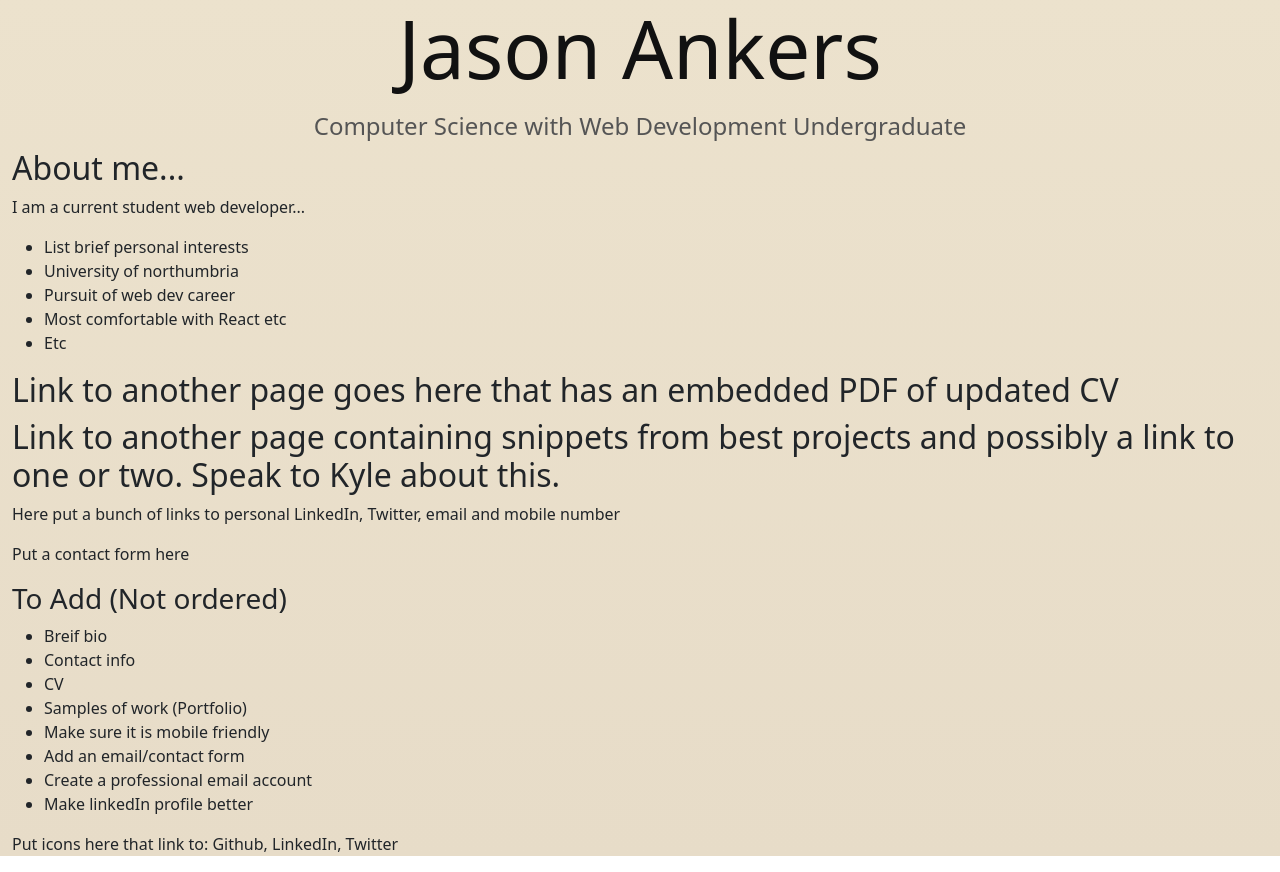
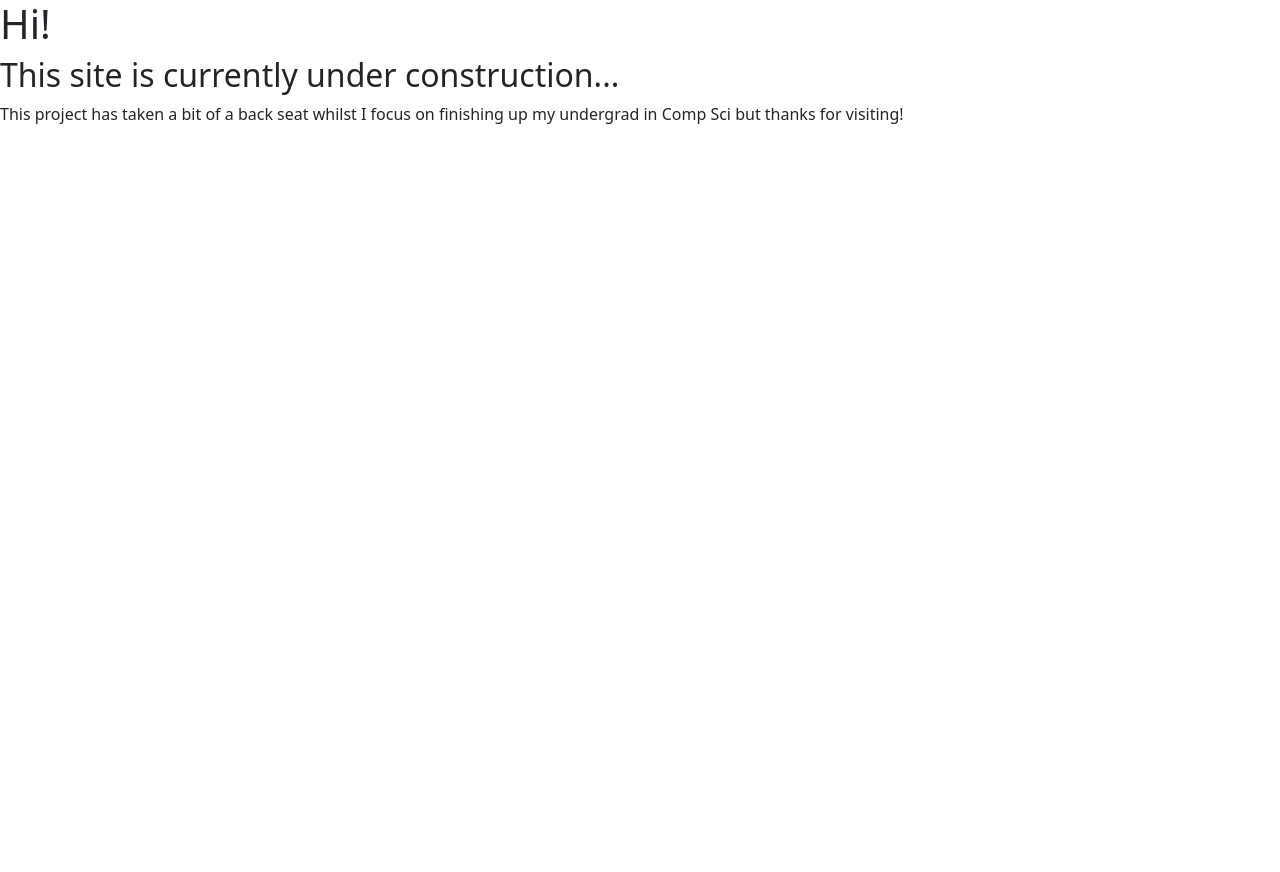
Before and after one commit to Ankers261/Ankers261.github.io, a plain HTML site: page index.html in a window 1280 px wide. After the commit the page ends 800 px from the top, so only its background shows below. Drawn offline with nearby package versions, Linux system fonts and the light colour scheme.

Commit message:
Under construction

```diff
--- a/index.html
+++ b/index.html
@@ -15,68 +15,10 @@
 </head>
 
 <body>
-    <div class="pageBody">
-        <div class="container-fluid">
-            <header>
-                <div class="row text-center gy-2">
-                    <div class="col-12">
-                        <h1>Jason Ankers</h1>
-                    </div>
-                    <div class="col-12">
-                        <h2>Computer Science with Web Development Undergraduate</h2>
-                    </div>
-                </div>
-            </header>
-            <main>
-                <div class="row">
-                    <div class="col">
-                        <h2>About me...</h2>
-                    </div>
-                </div>
-                <div class="row">
-                    <div class="col">
-                        <p>I am a current student web developer...</p>
-                        <ul>
-                            <li>List brief personal interests</li>
-                            <li>University of northumbria</li>
-                            <li>Pursuit of web dev career</li>
-                            <li>Most comfortable with React etc</li>
-                            <li>Etc</li>
-                        </ul>
-                    </div>
-                </div>
-
-                <div class='cv'>
-                    <h2>Link to another page goes here that has an embedded PDF of updated CV</h2>
-                </div>
-                <div class='portfolio'>
-                    <h2>Link to another page containing snippets from best projects and possibly a link to one or two.
-                        Speak to Kyle about this.
-                    </h2>
-                </div>
-                <div class='socials'>
-                    <p>Here put a bunch of links to personal LinkedIn, Twitter, email and mobile number</p>
-                </div>
-                <div class='contact-form'>
-                    <p>Put a contact form here</p>
-                </div>
-
-                <h3>To Add (Not ordered)</h3>
-                <ul>
-                    <li>Breif bio</li>
-                    <li>Contact info</li>
-                    <li>CV</li>
-                    <li>Samples of work (Portfolio)</li>
-                    <li>Make sure it is mobile friendly</li>
-                    <li>Add an email/contact form</li>
-                    <li>Create a professional email account</li>
-                    <li>Make linkedIn profile better</li>
-                </ul>
-            </main>
-            <footer>
-                <p>Put icons here that link to: Github, LinkedIn, Twitter</p>
-            </footer>
-        </div>
+    <div>
+        <h1>Hi!</h1>
+        <h2>This site is currently under construction...</h2>
+        <p>This project has taken a bit of a back seat whilst I focus on finishing up my undergrad in Comp Sci but thanks for visiting!</p>
     </div>
 </body>
 
```
